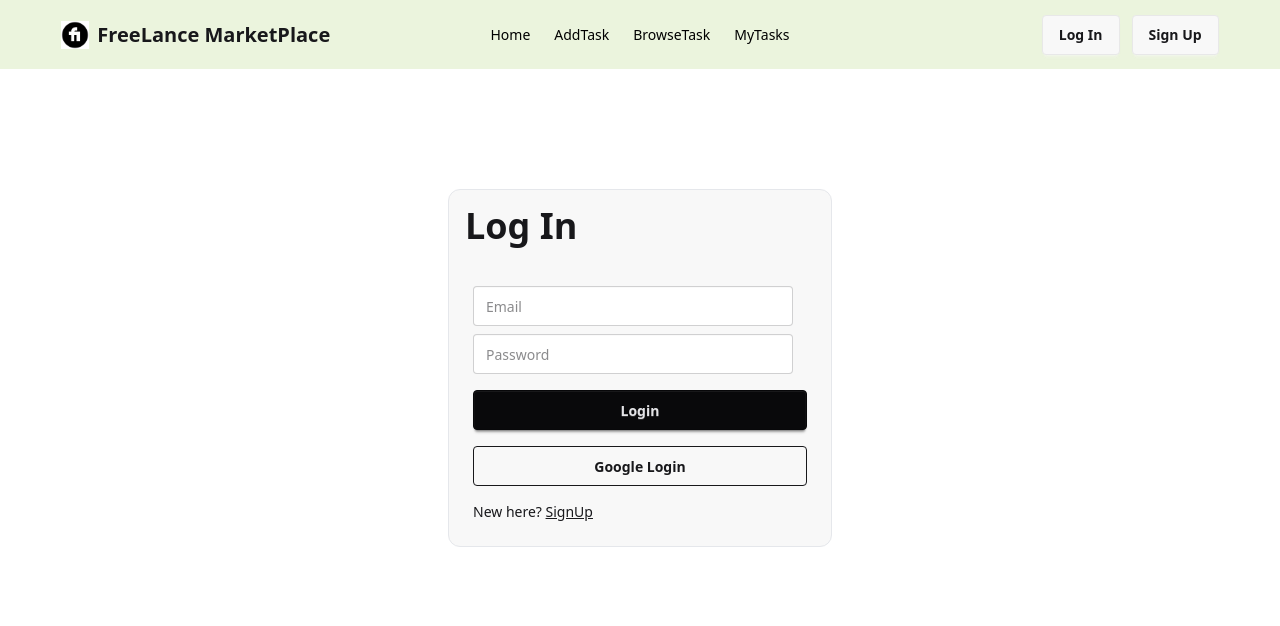
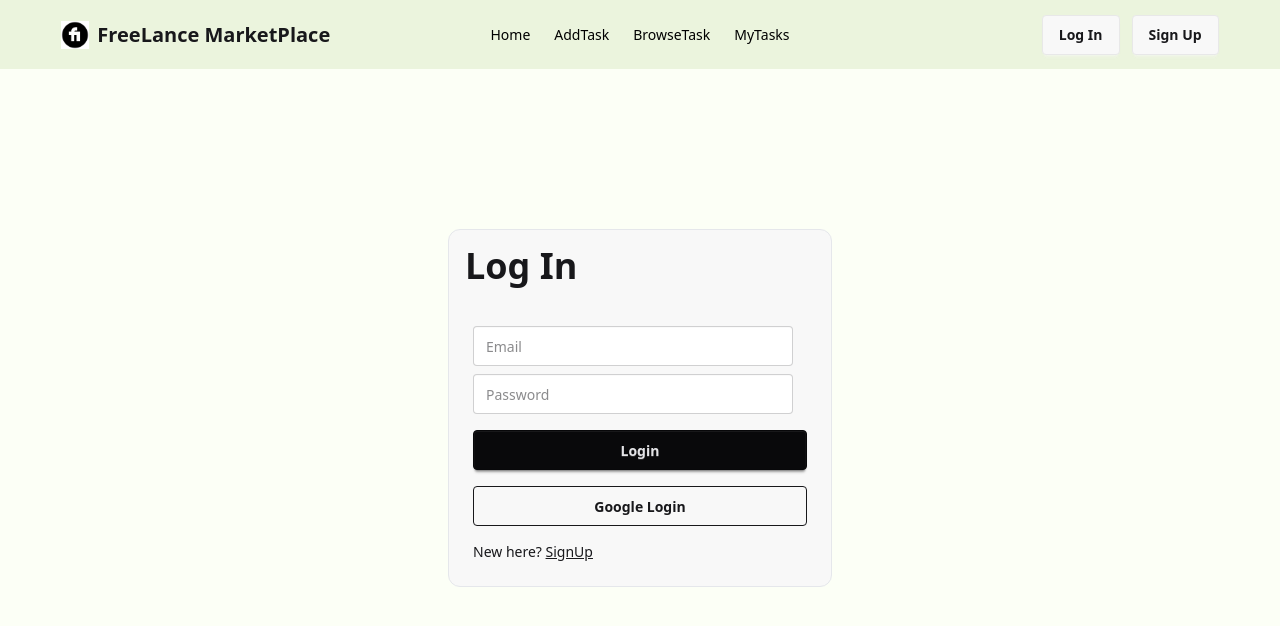
Before and after one commit to Zannat02/freelance-marketplace-client, a React app: page /login in a window 1280 px wide. Shown: the top 626 px of the page. Built offline with nearby package versions, Linux system fonts and the light colour scheme; no server answers; the HTML template or start-up script is replaced by a standard one.

Commit message:
change style in TaskDetails, SignIn and Signup pages

```diff
--- a/src/Layouts/MainLayout.jsx
+++ b/src/Layouts/MainLayout.jsx
@@ -15,7 +15,7 @@ const MainLayout = () => {
                 <Header />
             </section>
 
-            <section>
+            <section className=''>
                 <Outlet />
             </section>
 
@@ -29,40 +29,3 @@ const MainLayout = () => {
 };
 
 export default MainLayout;
-
-
-// import React from 'react';
-// import { Outlet, useLocation } from 'react-router';
-// import Header from '../Components/Header';
-// import Footer from '../Components/Footer';
-
-// const MainLayout = () => {
-//     const location = useLocation();
-
-//     const authRoutes = ['/login', '/signup'];
-//     const isAuthPage = authRoutes.includes(location.pathname);
-
-//     return (
-//         <div className="min-h-screen">
-
-//             {/* Header সব page এ আগের মতই থাকবে */}
-//             <section className='bg-[#EBF4DD]'>
-//                <Header />
-//              </section>
-
-//             {/* 🔥 শুধু content area তেই bg লাগবে */}
-//             <div className={`${isAuthPage ? 'bg-[#3B4953]' : 'bg-[#EBF4DD]'} `}>
-//                 <Outlet />
-//             </div>
-
-//             {/* Footer শুধু auth page বাদে */}
-//              {!isAuthPage && (
-//                <section>
-//                    <Footer />
-//                 </section>
-//             )}
-//         </div>
-//     );
-// };
-
-// export default MainLayout;
--- a/src/pages/AddTask.jsx
+++ b/src/pages/AddTask.jsx
@@ -81,12 +81,12 @@ const AddTask = () => {
 
                     <fieldset className="fieldset border-base-300 rounded-box p-4">
                         <label className="label">Name</label>
-                        <input type="text"   value={user?.displayName || ""}           className="input w-full" name='name'    readOnly   placeholder="User Name" />
+                        <input type="text"   value={user?.displayName || ""}  className="input w-full" name='name'    readOnly   placeholder="User Name" />
                     </fieldset>
 
                     <fieldset className="fieldset border-base-300 rounded-box p-4">
                         <label className="label">Email</label>
-                        <input type="email" value={user?.email || ""}   className="input w-full" name='email'  readOnly placeholder="User Email" />
+                        <input type="email" value={user?.email || ""}   className="input w-full" name='email' readOnly  placeholder="User Email" />
                     </fieldset>
 
                     <fieldset className="fieldset border-base-300 rounded-box p-4">
--- a/src/pages/Login.jsx
+++ b/src/pages/Login.jsx
@@ -104,7 +104,9 @@ const Login = () => {
   };
 
   return (
-    <div className="card bg-base-200 max-w-sm mt-30 mx-auto border  border-gray-200 rounded-xl">
+    <section className="bg-[#fcfff6] min-h-screen pt-40">
+
+      <div className="card bg-base-200 max-w-sm  mx-auto border  border-gray-200 rounded-xl">
         <h1 className="text-4xl font-bold p-4">Log In</h1>
         <div className="card-body">
           <form onSubmit={handleSignIn}>
@@ -122,6 +124,7 @@ const Login = () => {
           </p>
         </div>
       </div>
+    </section>
   );
 };
 
--- a/src/pages/Signup.jsx
+++ b/src/pages/Signup.jsx
@@ -2,6 +2,7 @@ import { useContext } from "react";
 import { AuthContext } from "../context/AuthContext";
 import Swal from "sweetalert2";
 import { useNavigate, Link } from "react-router";
+import { section } from "motion/react-client";
 
 const Signup = () => {
   const { createUser, updateUserProfile, googleLogin } = useContext(AuthContext);
@@ -32,12 +33,13 @@ const Signup = () => {
   };
 
   return (
+    <section className="bg-[#fcfff6] min-h-screen pt-10">
       <div className="card bg-base-200 max-w-sm mt-20 mx-auto border  border-gray-200 rounded-xl ">
         <h1 className="text-4xl font-bold p-4">Sign Up</h1>
         <div className="card-body">
           <form onSubmit={handleSignUp}>
-          <input name="name" className="input" placeholder="Name"  required/>
-          <input name="photo" className="input mt-2" placeholder="Photo URL" required  />
+            <input name="name" className="input" placeholder="Name" required />
+            <input name="photo" className="input mt-2" placeholder="Photo URL" required />
             <input name="email" className="input mt-2" placeholder="Email" />
             <input name="password" type="password" className="input mt-2" placeholder="Password" />
             <button className="btn btn-neutral mt-4 w-full">Register</button>
@@ -52,6 +54,7 @@ const Signup = () => {
           </p>
         </div>
       </div>
+    </section>
   );
 };
 
--- a/src/pages/TaskDetails.jsx
+++ b/src/pages/TaskDetails.jsx
@@ -1,5 +1,6 @@
 import { useParams } from "react-router";
 import { useEffect, useState } from "react";
+import { section } from "motion/react-client";
 
 const TaskDetails = () => {
   const { id } = useParams();
@@ -16,7 +17,8 @@ const TaskDetails = () => {
   }
 
   return (
-    <div className="max-w-4xl mx-auto p-6">
+     <section className='bg-[#90AB8B]'>
+       <div className="max-w-4xl mx-auto p-6 min-h-screen  flex flex-col items-center justify-center ">
       <h2 className="text-2xl font-bold mb-4">{task.title}</h2>
 
       <p><b>Category:</b> {task.category}</p>
@@ -25,6 +27,8 @@ const TaskDetails = () => {
       <p><b>Budget:</b> {task.budget}</p>
       <p><b>Posted By:</b> {task.email}</p>
     </div>
+     </section>
+
   );
 };
 
```
Lines whose indentation alone changed are shown as unchanged.
